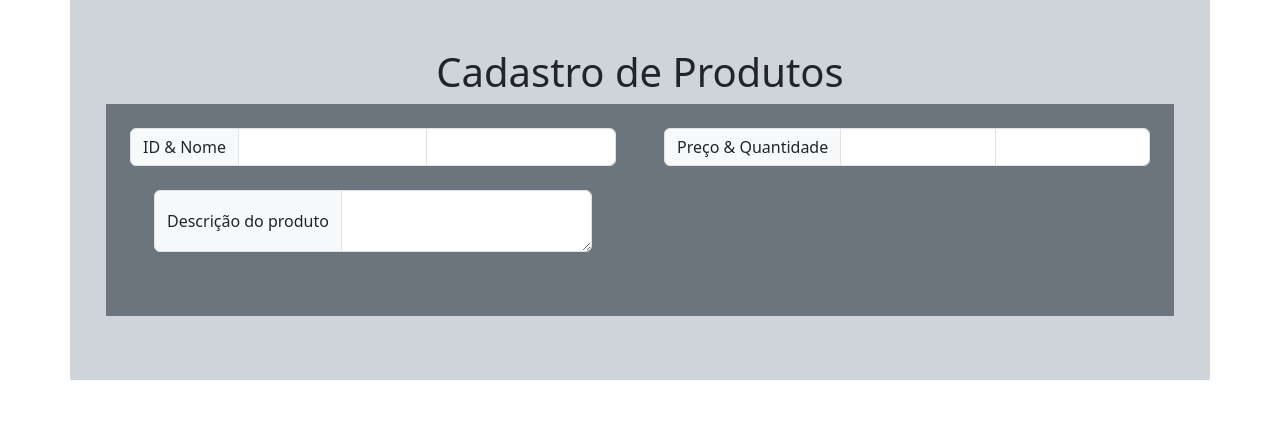
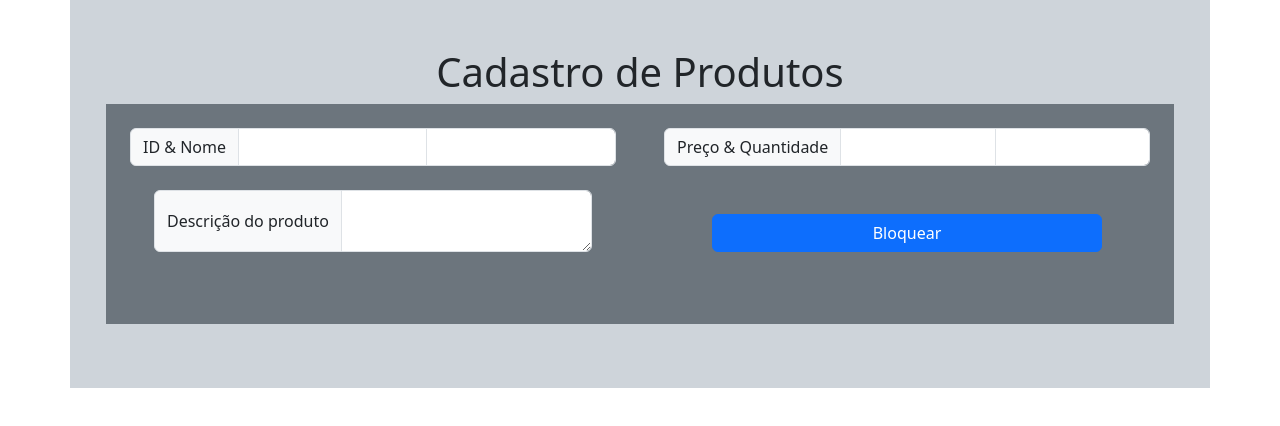
Before and after one commit to LucascFelix/cadastro-de-produtos, an Angular app: page / in a window 1280 px wide. Shown: the top 426 px of the page. Built offline with nearby package versions, Linux system fonts and the light colour scheme.

Commit message:
:sparkles: adicionando Block Button

```diff
--- a/src/app/app.component.html
+++ b/src/app/app.component.html
@@ -19,6 +19,9 @@
           <input type="text" aria-label="Preço" class="form-control">
           <input type="text" aria-label="Quantidade" class="form-control">
         </div>
+        <div class="d-grid gap-2 p-5">
+          <button class="btn btn-primary" type="button">Bloquear</button>
+        </div>
       </div>
     </div>
   </div>
```
